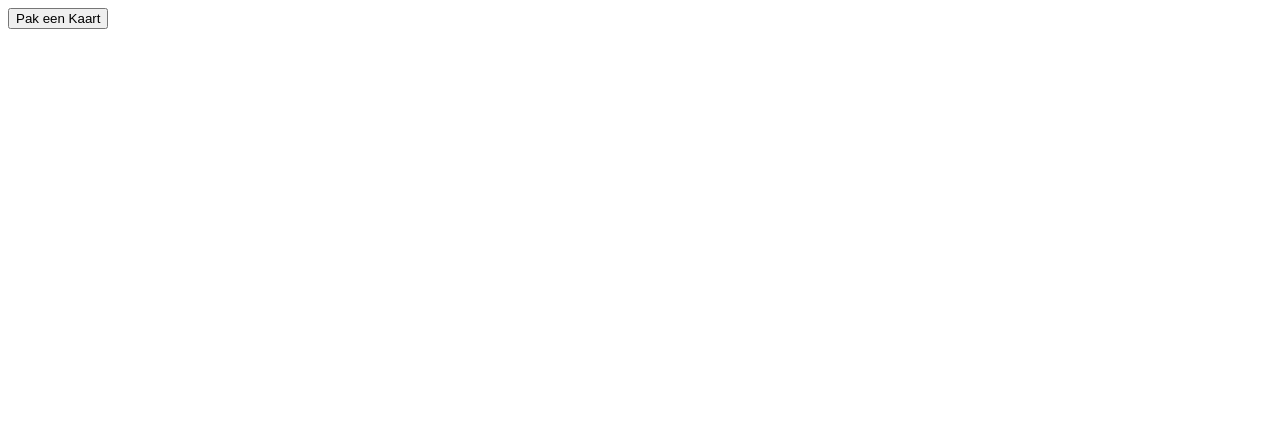
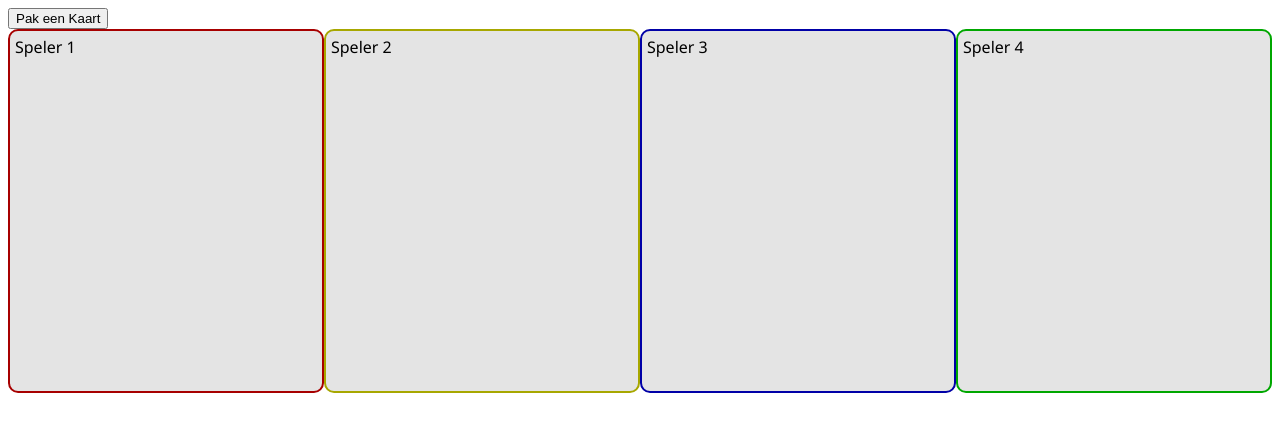
Before and after one commit to PepijnTEW/M7-Bo-Calendar, a plain HTML site: page Kaartspel/index.html in a window 1280 px wide. Drawn offline with Linux system fonts and the light colour scheme.

Commit message:
added hands for every player and player html

```diff
--- a/Kaartspel/css/style.css
+++ b/Kaartspel/css/style.css
@@ -0,0 +1,33 @@
+html {
+  font-size: 62.5%;
+  font-family: "Noto Sans";
+}
+#decks {
+  width: 100%;
+  height: 50vh;
+  display: flex;
+  justify-content: space-between;
+}
+.deck {
+  width: 40rem;
+  height: 35rem;
+  border-radius: 1rem;
+  border-style: solid;
+  border-width: 2px;
+  padding: 0.5rem;
+  border-color: black;
+  background-color: rgb(228, 228, 228);
+  font-size: 1.6rem;
+}
+#deck1 {
+  border-color: rgb(167, 0, 0);
+}
+#deck2 {
+  border-color: rgb(167, 167, 0);
+}
+#deck3 {
+  border-color: rgb(0, 0, 167);
+}
+#deck4 {
+  border-color: rgb(0, 167, 0);
+}
--- a/Kaartspel/index.html
+++ b/Kaartspel/index.html
@@ -4,6 +4,13 @@
     <meta charset="UTF-8" />
     <meta name="viewport" content="width=device-width, initial-scale=1.0" />
     <script src="js/main.js" defer></script>
+    <link rel="stylesheet" href="/css/style.css" />
+    <link rel="preconnect" href="https://fonts.googleapis.com" />
+    <link rel="preconnect" href="https://fonts.gstatic.com" crossorigin />
+    <link
+      href="https://fonts.googleapis.com/css2?family=Noto+Sans:ital,wght@0,100..900;1,100..900&display=swap"
+      rel="stylesheet"
+    />
     <title>Document</title>
   </head>
   <body>
@@ -11,9 +18,25 @@
       <div id="aflegstapel"></div>
       <div id="oplegstapel"></div>
 
-      <div id="speler-hand"></div>
-
-      <button id="kaart-pakken">Pak een Kaart</button>
+      <button id="pakken-button">Pak een Kaart</button>
+    </div>
+    <div id="decks">
+      <div id="deck1" class="deck">
+        <div class="title">Speler 1</div>
+        <div class="hand" id="hand1"></div>
+      </div>
+      <div id="deck2" class="deck">
+        <div class="title">Speler 2</div>
+        <div class="hand" id="hand2"></div>
+      </div>
+      <div id="deck3" class="deck">
+        <div class="title">Speler 3</div>
+        <div class="hand" id="hand3"></div>
+      </div>
+      <div id="deck4" class="deck">
+        <div class="title">Speler 4</div>
+        <div class="hand" id="hand4"></div>
+      </div>
     </div>
   </body>
 </html>
--- a/Kaartspel/js/main.js
+++ b/Kaartspel/js/main.js
@@ -1,3 +1,6 @@
+let pakButton = document.getElementById("pakken-button");
+
+//Maakt de basis structuur voor de kaarten
 class Kaart {
   constructor(symbool, waarde) {
     this.symbool = symbool;
@@ -12,6 +15,7 @@ class Kaart {
   }
 }
 
+//Deze class heeft een functie die ervoor zorgt dat alle kaarten in een stapel gaan
 class Stapel {
   constructor() {
     this.kaarten = [];
@@ -26,20 +30,33 @@ class Stapel {
         this.kaarten.push(new Kaart(waarde, symbolen));
       });
     });
+    for (let i = 0; i < 2; i++) {
+      this.kaarten.push(new Kaart("J", "Joker"));
+    }
   }
 }
+
+//Deze functie heeft de Fisher-Yates shuffle die dan het eerlijk schud
 function schudden(stapel) {
   for (let i = stapel.length - 1; i > 0; i--) {
     let j = Math.floor(Math.random() * (i + 1));
     let temp = stapel[i];
     stapel[i] = stapel[j];
     stapel[j] = temp;
-    console.log("changed order");
   }
   return stapel;
 }
+
+function uitdelen(aantalSpelers) {
+  let decks = [];
+  for (let i = 0; i < aantalSpelers; i++) {
+    let deck = geschuddeKaarten.splice(0, 7);
+    decks.push(deck);
+  }
+  console.log(decks);
+  return decks;
+}
 const stapel = new Stapel();
-console.log([...stapel.kaarten]);
-
 const geschuddeKaarten = schudden([...stapel.kaarten]);
 console.log(geschuddeKaarten);
+uitdelen(4);
```
